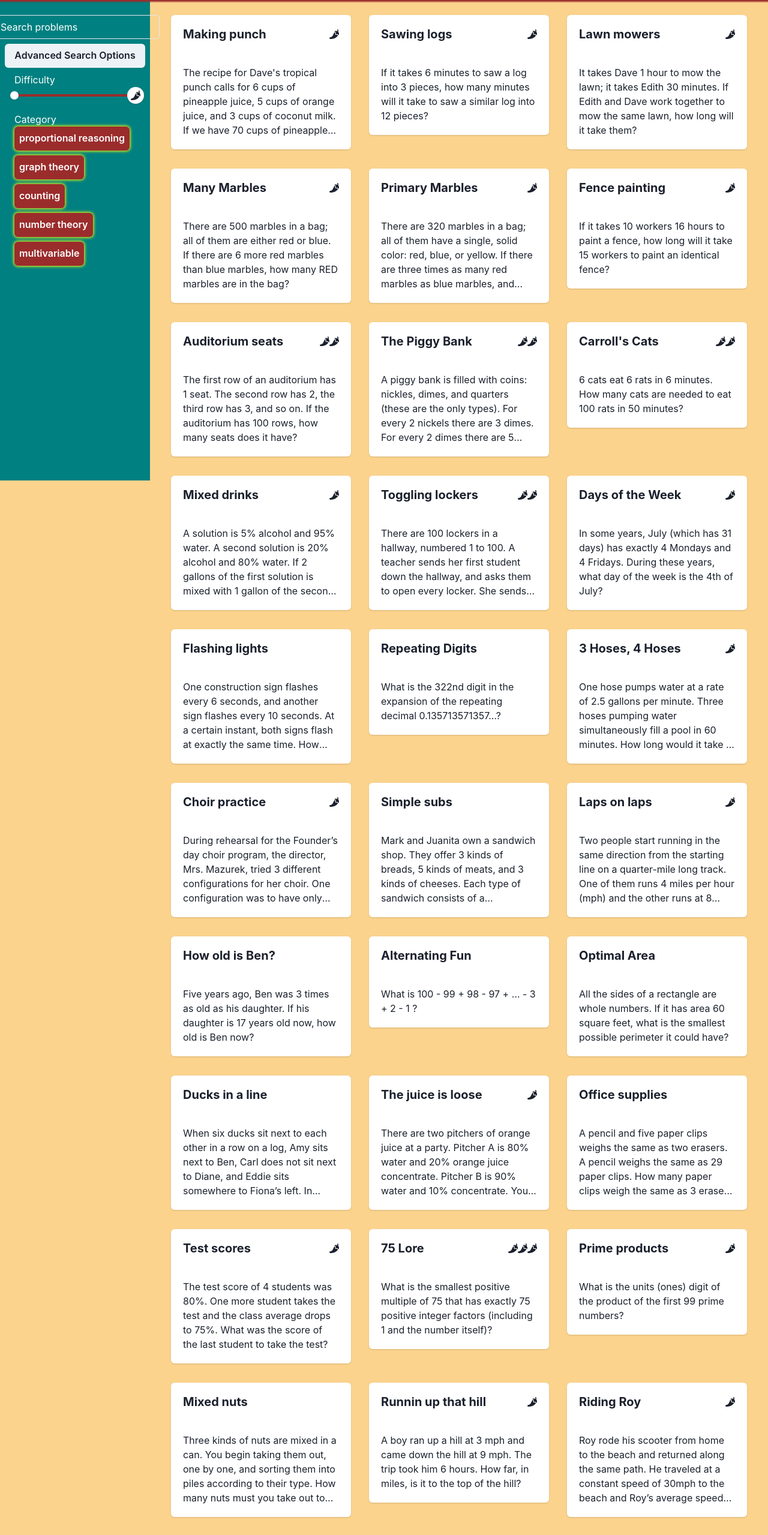
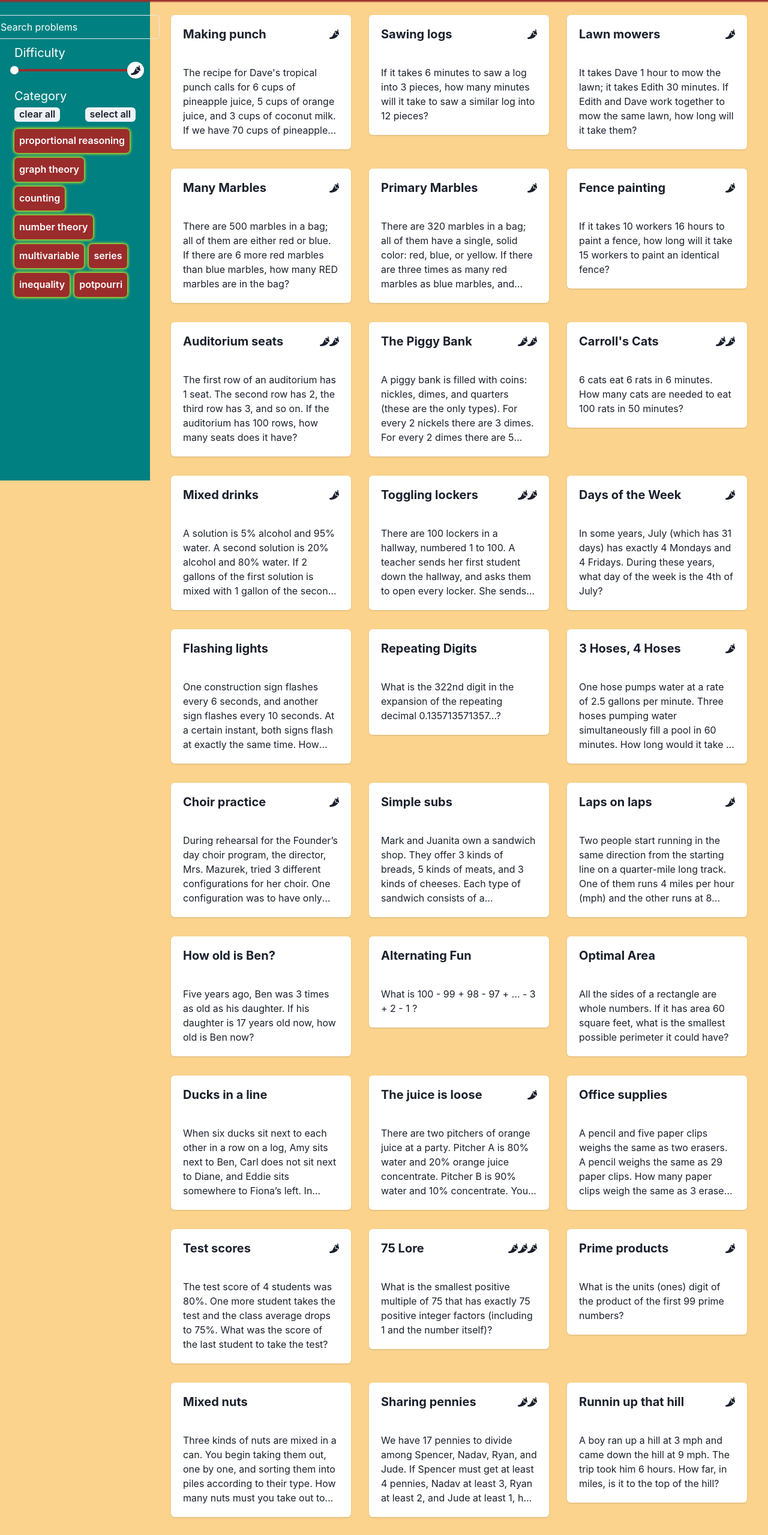
Before and after one commit to davebro1031/EnchantedMath, a React (Vite) app: page / in a window 1280 px wide. Shown: the part 60-2619 px from the top of the page at 60% size. Built offline with nearby package versions, Linux system fonts and the light colour scheme.

Commit message:
add clear all and select all buttons to category selector

```diff
--- a/src/App.jsx
+++ b/src/App.jsx
@@ -11,6 +11,13 @@ export default function App() {
 
   const [query, setQuery] = useState("")
   const [chiliRange, setChiliRange] = useState([0, 3])
+  const [categories, setCategories] = useState([
+    "proportional reasoning",
+    "graph theory",
+    "combinatorics",
+    "prime factors",
+    "many variables"
+  ])
   const headerHeight = '61px'
   const sidebarWidth = '250px'
   const showSidebar = useBreakpointValue({ base: false, md: true })
@@ -19,13 +26,24 @@ export default function App() {
     <>
       <Header setQuery={setQuery} />
       <Box as="main" bg='orange.200' paddingTop={headerHeight} minHeight='100vh'>
-        {showSidebar ? <Sidebar setQuery={setQuery} width={sidebarWidth} setChiliRange={setChiliRange} /> : null}
+        {showSidebar ?
+          <Sidebar
+            setQuery={setQuery}
+            width={sidebarWidth}
+            setChiliRange={setChiliRange}
+            setCategories={setCategories}
+          />
+          : null}
         <Box
           as="section"
           position='relative'
           left={showSidebar ? sidebarWidth : 0}
           width={showSidebar ? `calc(100% - ${sidebarWidth})` : '100%'}>
-          <ProblemsList query={query} chiliRange={chiliRange} />
+          <ProblemsList
+            query={query}
+            chiliRange={chiliRange}
+            categories={categories}
+          />
         </Box>
       </Box>
     </>
--- a/src/components/CategorySelector.jsx
+++ b/src/components/CategorySelector.jsx
@@ -1,12 +1,15 @@
 import { useEffect } from 'react'
-import { Box, Text, useBoolean, Wrap, Button } from '@chakra-ui/react'
+import { Box, Text, useBoolean, Wrap, Button, Flex, Spacer } from '@chakra-ui/react'
 
-export default function CategorySelector() {
+export default function CategorySelector({ setCategories }) {
     const [ratios, setRatios] = useBoolean(true)
     const [graphs, setGraphs] = useBoolean(true)
     const [combinatorics, setCombinatorics] = useBoolean(true)
     const [primes, setPrimes] = useBoolean(true)
     const [multivariable, setMultivariable] = useBoolean(true)
+    const [series, setSeries] = useBoolean(true)
+    const [inequality, setInequality] = useBoolean(true)
+    const [potpourri, setPotpourri] = useBoolean(true)
 
     useEffect(() => {
 
@@ -15,22 +18,32 @@ export default function CategorySelector() {
             graphs && "graph theory",
             combinatorics && "combinatorics",
             primes && "prime factors",
-            multivariable && "many variables"
+            multivariable && "many variables",
+            series && "series",
+            inequality && "inequality",
+            potpourri && "potpourri"
         ].filter(item => item)
-
-}, [ratios, graphs, combinatorics, primes, multivariable])
+        setCategories(selectedCategories)
+    }, [ratios, graphs, combinatorics, primes, multivariable, series, inequality, potpourri])
 
 
     return (
         <Box>
-        <Text color='white'>Category</Text>
+            <Text color='white' fontSize={20} mb={1}>Category</Text>
+            <Flex mb={3} align='center'>
+                <Button p='2' height='6'>clear all</Button>
+                <Spacer/>
+                <Button p='2' height='6'>select all</Button>
+            </Flex>
             <Wrap>
                 <Category name="proportional reasoning" selected={ratios} setSelected={setRatios} />
                 <Category name="graph theory" selected={graphs} setSelected={setGraphs} />
                 <Category name="counting" selected={combinatorics} setSelected={setCombinatorics} />
                 <Category name="number theory" selected={primes} setSelected={setPrimes} />
                 <Category name="multivariable" selected={multivariable} setSelected={setMultivariable} />
-
+                <Category name="series" selected={series} setSelected={setSeries} />
+                <Category name="inequality" selected={inequality} setSelected={setInequality} />
+                <Category name="potpourri" selected={potpourri} setSelected={setPotpourri} />
             </Wrap>
 
         </Box>
@@ -41,7 +54,6 @@ const Category = ({ name, selected, setSelected }) => {
     return (
         <Button
             p='2'
-            // m='0.5'
             bg={selected ? 'red.700' : 'red.900'}
             _hover={{ bg: 'red.600' }}
             color='white'
--- a/src/components/ChiliSlider.jsx
+++ b/src/components/ChiliSlider.jsx
@@ -6,7 +6,7 @@ import { faPepperHot } from '@fortawesome/free-solid-svg-icons'
 function ChiliSlider({setChiliRange}) {
     return (
         <Box width='100%'>
-            <Text color='white'>Difficulty</Text>
+            <Text color='white' fontSize={20}>Difficulty</Text>
             <RangeSlider
                 onChangeEnd={(val) => setChiliRange(val)}
                 aria-label={['min', 'max']}
--- a/src/components/ProblemsList.jsx
+++ b/src/components/ProblemsList.jsx
@@ -4,7 +4,7 @@ import ProblemCard from './ProblemCard'
 import { Wrap, WrapItem } from '@chakra-ui/react'
 
 
-function ProblemsList({ query, chiliRange }) {
+function ProblemsList({ query, chiliRange, categories }) {
     const [filteredProblems, setFilteredProblems] = useState(problems)
     const [queriedProblems, setQueriedProblems] = useState(problems)
 
@@ -27,8 +27,11 @@ function ProblemsList({ query, chiliRange }) {
         filteredProblemList = filteredProblemList.filter(problem =>
             (problem.chilis >= chiliRange[0] && problem.chilis <= chiliRange[1])
         )
+        filteredProblemList = filteredProblemList.filter(problem =>
+            categories.some(category => problem.categories.includes(category))
+        )
         setFilteredProblems(filteredProblemList)
-    }, [chiliRange])
+    }, [chiliRange, categories])
 
     useEffect(() => {
         const queriedList = filteredProblems.filter(
--- a/src/components/Sidebar.jsx
+++ b/src/components/Sidebar.jsx
@@ -1,20 +1,17 @@
 import React from 'react'
-import { VStack, Box, Button, Text, RangeSlider, RangeSliderTrack, RangeSliderFilledTrack, RangeSliderThumb } from '@chakra-ui/react'
-import { FontAwesomeIcon } from '@fortawesome/react-fontawesome'
-import { faPepperHot } from '@fortawesome/free-solid-svg-icons'
+import { VStack, Button } from '@chakra-ui/react'
 import Search from './Search'
 import ChiliSlider from './ChiliSlider'
 import CategorySelector from './CategorySelector'
 
-function Sidebar({ setQuery, width, setChiliRange }) {
+function Sidebar({ setQuery, width, setChiliRange, setCategories }) {
     return (
         <VStack as="section" height='100%' width={width} bg='teal' position='fixed' left='0' gap='6' p='6'>
-            {/* <Box /> */}
             <VStack width='100%'>
                 <Search setQuery={setQuery} />
-                <Button> Advanced Search Options</Button>
+                {/* <Button> Advanced Search Options</Button> */}
                 <ChiliSlider setChiliRange={setChiliRange} />
-                <CategorySelector/>
+                <CategorySelector setCategories={setCategories} />
             </VStack>
         </VStack>
     )
--- a/src/problems/data.js
+++ b/src/problems/data.js
@@ -175,7 +175,9 @@ export const problems = [
             "Draw a calendar"
         ],
         wrongAnswers: null,
-        categories: null,
+        categories: [
+            "potpourri"
+        ],
         chilis: 1
     },
     {
@@ -197,7 +199,9 @@ export const problems = [
             "What is the 4th, 8th, 12th, etc. digit?"
         ],
         wrongAnswers: null,
-        categories: null,
+        categories: [
+            "potpourri"
+        ],
         chilis: 0
     },
     {
@@ -256,7 +260,9 @@ export const problems = [
             "5 years ago, how old was Ben's daughter? How old was he?"
         ],
         wrongAnswers: null,
-        categories: null,
+        categories: [
+            "potpourri"
+        ],
         chilis: 0
     },
     {
@@ -292,7 +298,7 @@ export const problems = [
         hints: null,
         wrongAnswers: null,
         categories: [
-            "logic"
+            "potpourri"
         ],
         chilis: 0
     },
@@ -313,7 +319,9 @@ export const problems = [
         text: "A pencil and five paper clips weighs the same as two erasers. A pencil weighs the same as 29 paper clips.  How many paper clips weigh the same as 3 erasers and two pencils?",
         hints: null,
         wrongAnswers: null,
-        categories: null,
+        categories: [
+            "potpourri"
+        ],
         chilis: 0
     },
     {
@@ -378,7 +386,8 @@ export const problems = [
         categories: [
             "combinatorics",
             "stars and bars"
-        ]
+        ],
+        chilis:2
     },
     {
         id: 48,
```
Lines whose indentation alone changed are shown as unchanged.
